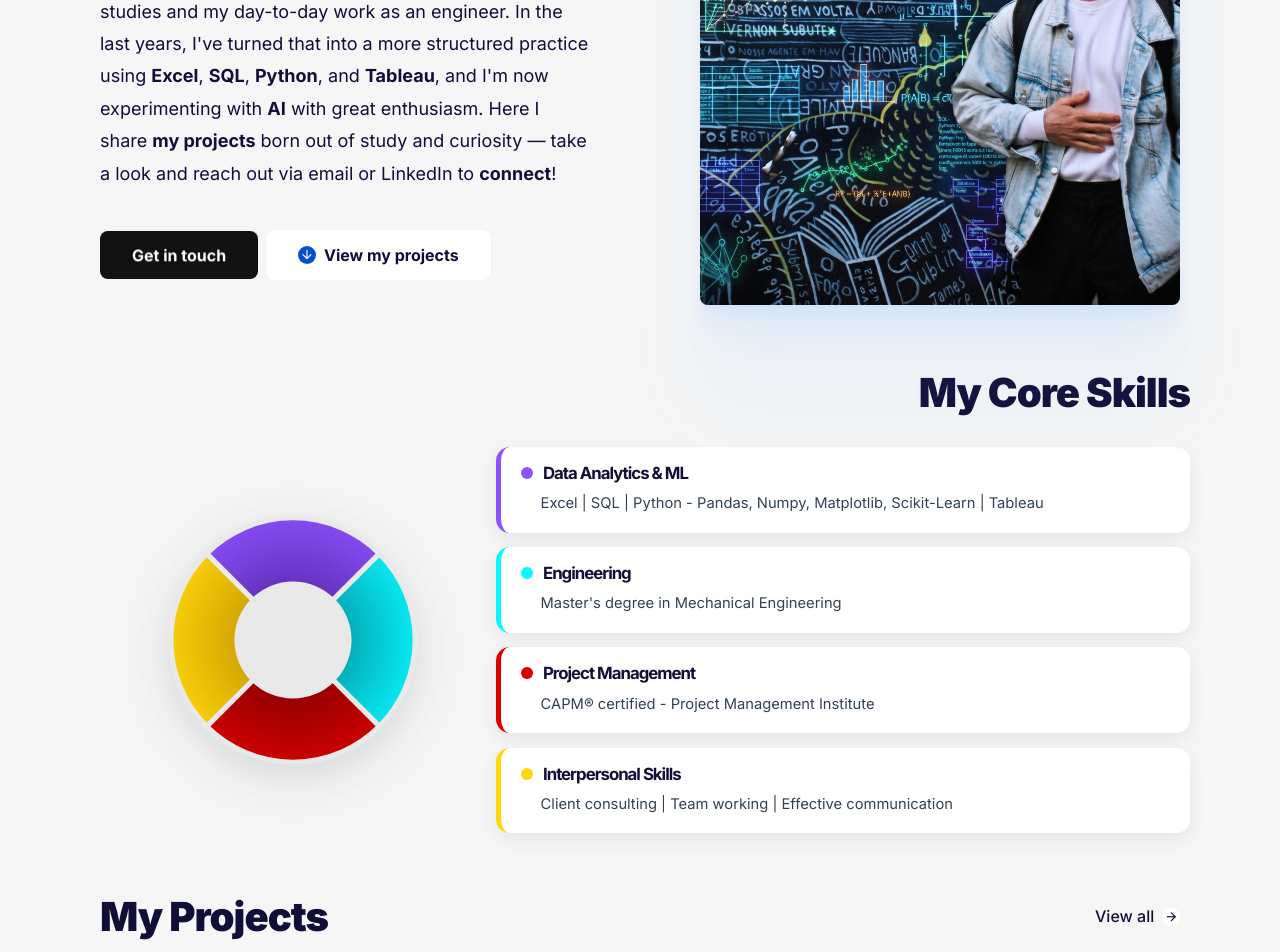
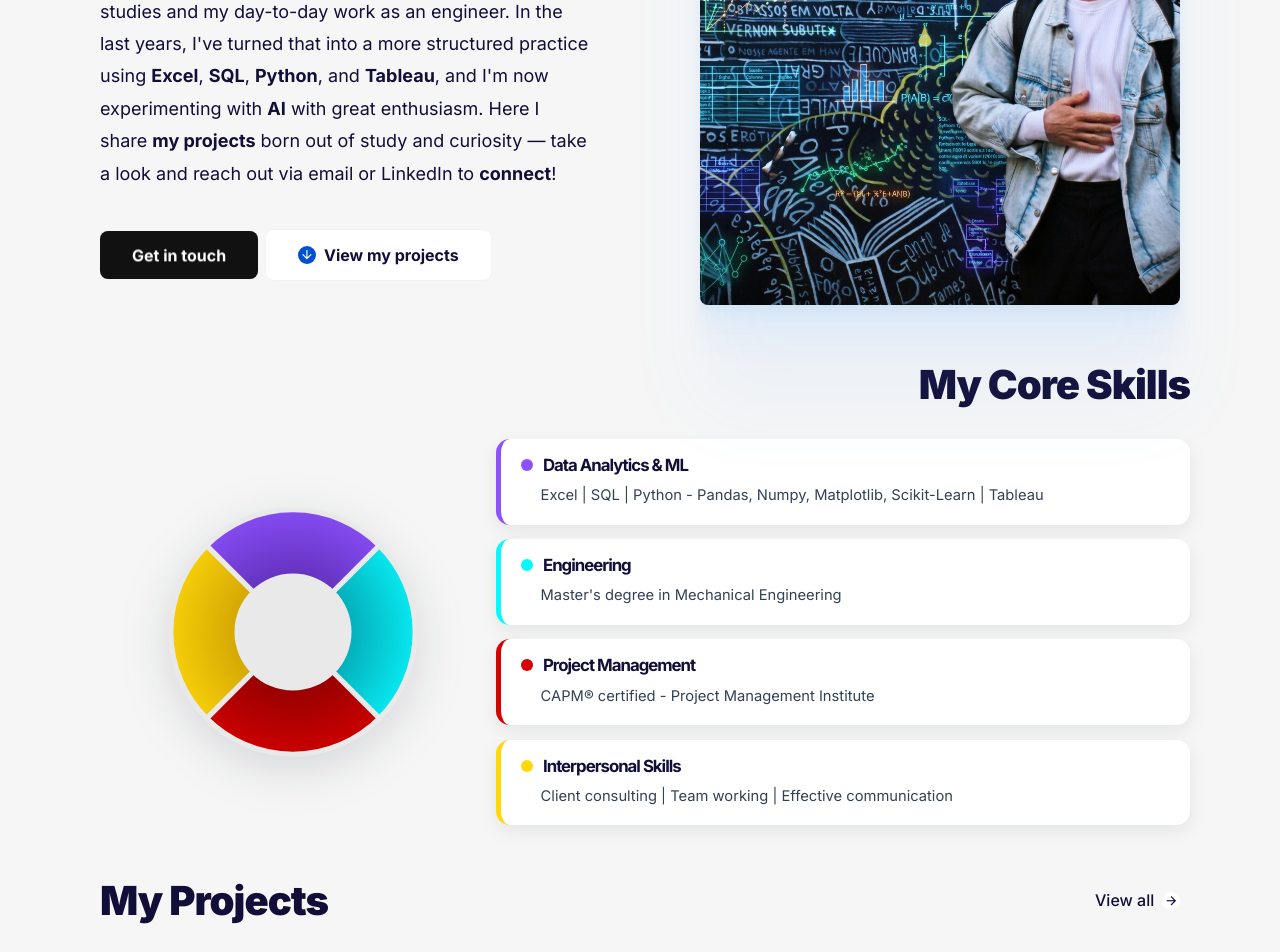
Before and after one commit to gcasarin/gcasarin.github.io, a Jekyll site: the page built from index.html, in a window 1280 px wide. Shown: the part 418-1370 px from the top of the page. Built offline with Jekyll 4.4.1, drawn with Linux system fonts in a browser that asks for light colours.

Commit message:
Adjust padding and margin for sections and footer

```diff
--- a/assets/css/main.css
+++ b/assets/css/main.css
@@ -4316,13 +4316,13 @@ pre code {
 /* Riduzione spazi tra le sezioni della home */
 section,
 .section {
-    padding-top: 32px;
+    padding-top: 24px;
     padding-bottom: 32px;
 }
 
 /* Riduce lo spazio extra prima del footer */
 .footer {
-    margin-top: 32px;
+    margin-top: 40px;
 }
 
 :root {
```
